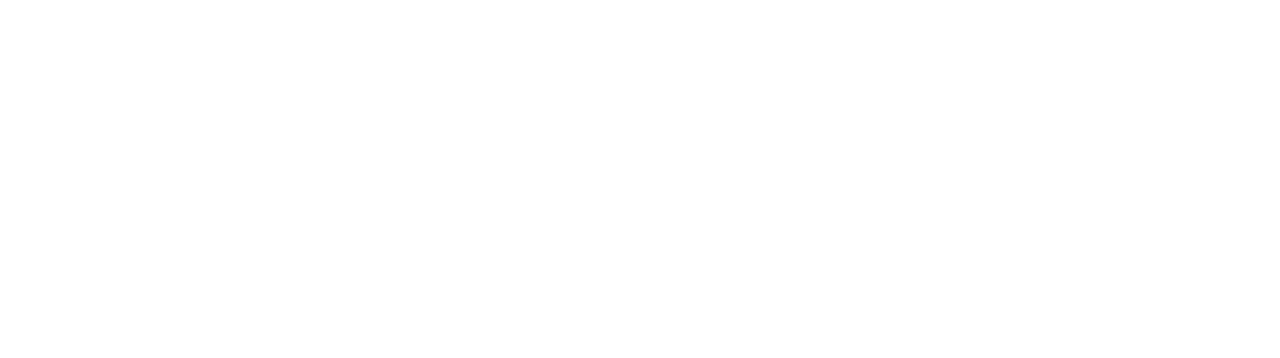
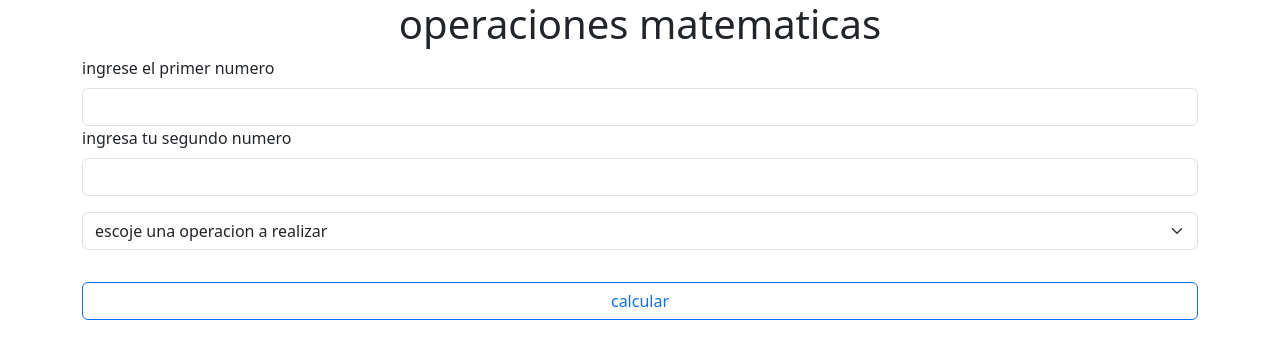
Before and after one commit to reyApolozXD/laboratorio-3, a plain HTML site: page index.html in a window 1280 px wide. Drawn offline with nearby package versions, Linux system fonts and the light colour scheme.

Commit message:
laboratorio 3 terminado

```diff
--- a/index.html
+++ b/index.html
@@ -8,8 +8,35 @@
 </head>
 <body>
     <form action="" method="post">
+        <div class="container">
+            <div class="row">
+                <div class="col-12">
+                    <h1 class="text-center">operaciones matematicas</h1>
+                         <div>
+                                <label for="num1" class="form-label">ingrese el primer numero</label>
+                                 <input type="number" class="form-control" id="num1">
+                              </div>
 
-    </form>
+                                <div class="mb-3">
+                                  <label for="num2" class="form-label">ingresa tu segundo numero</label>
+                                 <input type="number" class="form-control" id="num2">
+                                </div>
+
+                                 <select class="form-select" aria-label="Default select example" id="operaciones">
+                                 <option selected>escoje una operacion a realizar</option>
+                                 <option value="suma">suma</option>
+                                 <option value="resta">resta</option>
+                                <option value="multiplicacion">multiplicacion</option>
+                                 <option value="division">division</option>
+                                </select>
+                                <div class="d-grid gap-2"><br>
+                              <button type="button" onclick="realizarOperacion()" class="btn btn-outline-primary">calcular</button>
+                    </div>
+                </div>
+            </div>
+        </div>
+      </form>
 </body>
+<script src="js/operaciones.js"></script>
 <script src="https://cdn.jsdelivr.net/npm/bootstrap@5.3.3/dist/js/bootstrap.bundle.min.js" integrity="sha384-YvpcrYf0tY3lHB60NNkmXc5s9fDVZLESaAA55NDzOxhy9GkcIdslK1eN7N6jIeHz" crossorigin="anonymous"></script>
 </html>
--- /dev/null
+++ b/js/operaciones.js
@@ -0,0 +1,26 @@
+//javascript
+
+function realizarOperacion(){
+    let num1 = Number(document.getElementById('num1').value);
+    let num2 = Number(document.getElementById('num2').value);
+    let operacion = document.getElementById('operaciones').value;
+
+    switch(operacion){
+        case "suma":
+            alert("la suma de los dos numeros es: " + (num1+num2));
+        break;
+        case "resta":
+            alert("la resta de los dos numeros es: " + (num1-num2));
+        break;
+        case "multiplicacion":
+            alert("la mutiplicacion de los numeros es: " +(num1*num2));
+        break;
+        case "division":
+            if(num2 === 0){
+                alert("no esta permitido la divicion entre cero");
+        }else{
+                alert("la divicion de ambos numeros es: " + (num1/num2))
+            }
+        break;
+ }
+ }
```
